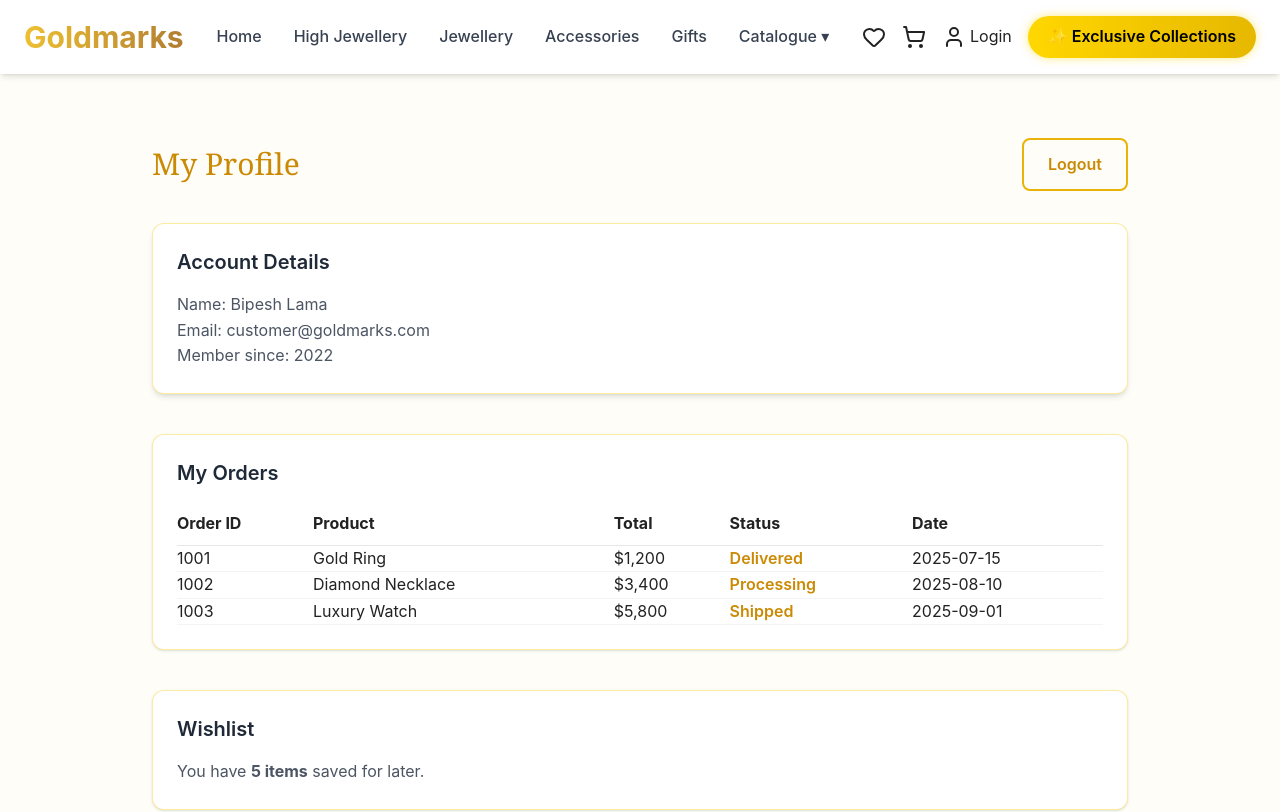
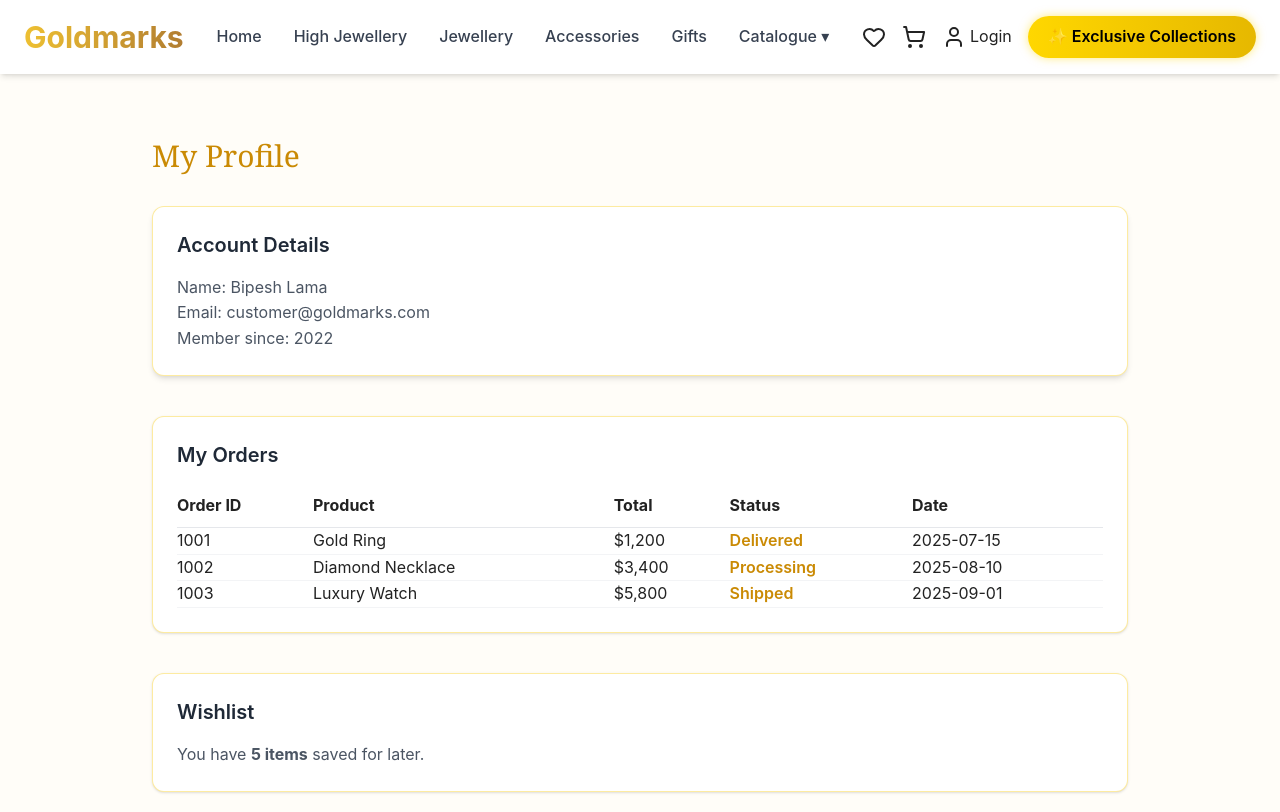
Before and after one commit to Fid-Arch/Jewellery-Store, a React (Vite) app in the folder Frontend/: page /profile in a window 1280 px wide. Shown: the top 812 px of the page. Built offline with nearby package versions, Linux system fonts and the light colour scheme.

Commit message:
remove logout button in profile page

```diff
--- a/Frontend/src/pages/customer/Profile.jsx
+++ b/Frontend/src/pages/customer/Profile.jsx
@@ -28,17 +28,10 @@ const dummyOrders = [
 export default function Profile() {
   const navigate = useNavigate();
 
-  const handleLogout = () => {
-    navigate("/login");
-  };
-
   return (
     <div className="max-w-5xl mx-auto px-6 py-16">
       <div className="flex justify-between items-center mb-8">
         <h1 className="text-3xl font-serif text-yellow-600">My Profile</h1>
-        <button onClick={handleLogout} className="btn-outline">
-          Logout
-        </button>
       </div>
 
       {/* Account Info */}
```
